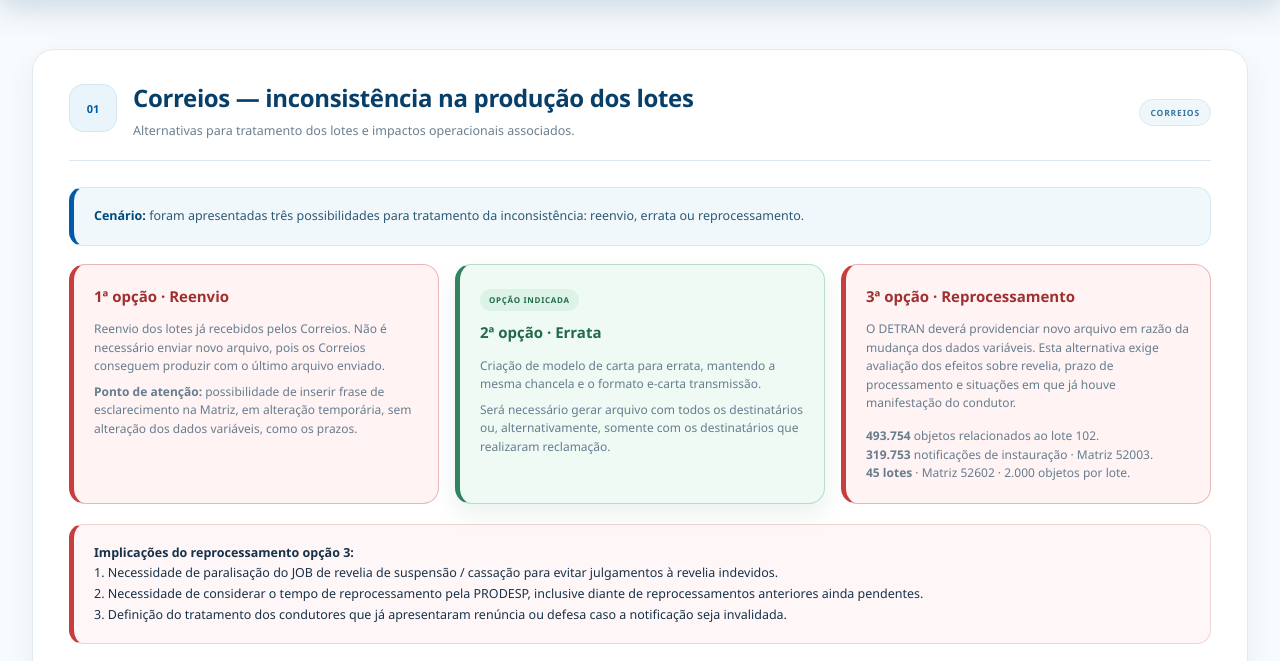
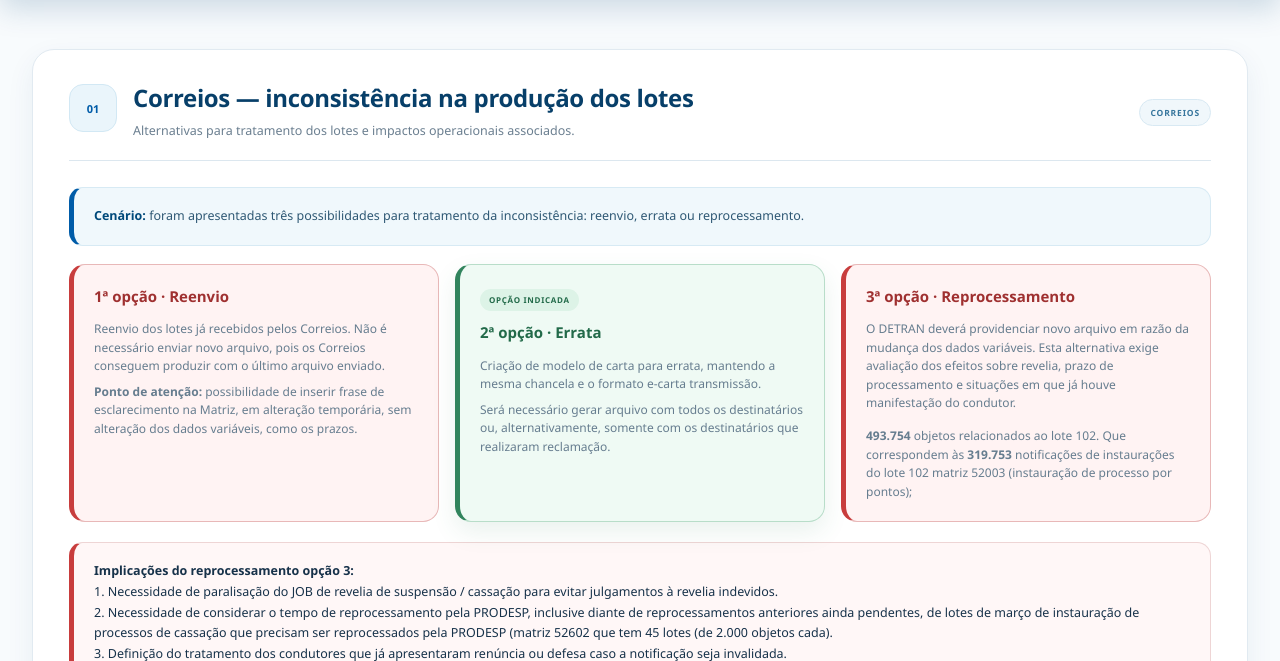
Before and after one commit to DPCDetran/DPC-Instaura-es, a plain HTML site: page index.html in a window 1280 px wide. Shown: the part 120-781 px from the top of the page. Drawn offline with Linux system fonts and the light colour scheme.

Commit message:
Add files via upload

```diff
--- a/index.html
+++ b/index.html
@@ -2515,9 +2515,9 @@ tbody tr:hover{background:#F0F8FC}
   <div class="grid g3" style="margin-top:18px">
     <div class="card reveal option-risk"><h3>1ª opção · Reenvio</h3><p>Reenvio dos lotes já recebidos pelos Correios. Não é necessário enviar novo arquivo, pois os Correios conseguem produzir com o último arquivo enviado.</p><p><strong>Ponto de atenção:</strong> possibilidade de inserir frase de esclarecimento na Matriz, em alteração temporária, sem alteração dos dados variáveis, como os prazos.</p></div>
     <div class="card reveal option-recommended"><span class="option-badge">Opção indicada</span><h3>2ª opção · Errata</h3><p>Criação de modelo de carta para errata, mantendo a mesma chancela e o formato e-carta transmissão.</p><p>Será necessário gerar arquivo com todos os destinatários ou, alternativamente, somente com os destinatários que realizaram reclamação.</p></div>
-    <div class="card reveal option-risk"><h3>3ª opção · Reprocessamento</h3><p>O DETRAN deverá providenciar novo arquivo em razão da mudança dos dados variáveis. Esta alternativa exige avaliação dos efeitos sobre revelia, prazo de processamento e situações em que já houve manifestação do condutor.</p><p style="margin-top:14px"><strong>493.754</strong> objetos relacionados ao lote 102.<br><strong>319.753</strong> notificações de instauração · Matriz 52003.<br><strong>45 lotes</strong> · Matriz 52602 · 2.000 objetos por lote.</p></div>
+    <div class="card reveal option-risk"><h3>3ª opção · Reprocessamento</h3><p>O DETRAN deverá providenciar novo arquivo em razão da mudança dos dados variáveis. Esta alternativa exige avaliação dos efeitos sobre revelia, prazo de processamento e situações em que já houve manifestação do condutor.</p><p style="margin-top:14px"><strong>493.754</strong> objetos relacionados ao lote 102. Que correspondem às <strong>319.753</strong> notificações de instaurações do lote 102 matriz 52003 (instauração de processo por pontos);</p></div>
   </div>
-  <div class="alert reveal"><strong>Implicações do reprocessamento opção 3:</strong><br>1. Necessidade de paralisação do JOB de revelia de suspensão / cassação para evitar julgamentos à revelia indevidos.<br>2. Necessidade de considerar o tempo de reprocessamento pela PRODESP, inclusive diante de reprocessamentos anteriores ainda pendentes.<br>3. Definição do tratamento dos condutores que já apresentaram renúncia ou defesa caso a notificação seja invalidada.</div>
+  <div class="alert reveal"><strong>Implicações do reprocessamento opção 3:</strong><br>1. Necessidade de paralisação do JOB de revelia de suspensão / cassação para evitar julgamentos à revelia indevidos.<br>2. Necessidade de considerar o tempo de reprocessamento pela PRODESP, inclusive diante de reprocessamentos anteriores ainda pendentes, de lotes de março de instauração de processos de cassação que precisam ser reprocessados pela PRODESP (matriz 52602 que tem 45 lotes (de 2.000 objetos cada).<br>3. Definição do tratamento dos condutores que já apresentaram renúncia ou defesa caso a notificação seja invalidada.</div>
   <div class="info reveal"><strong>Observação financeira:</strong> nas opções 2 e 3 haverá nova cobrança em fatura e deverá ser aberto processo para ressarcimento da cobrança do lote 102 em fatura futura.</div>
 </section>
 
```
